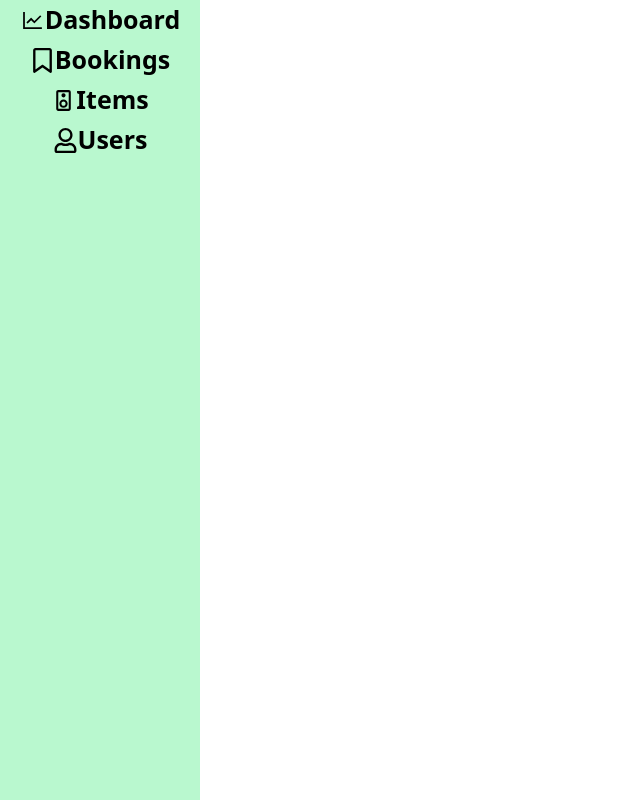
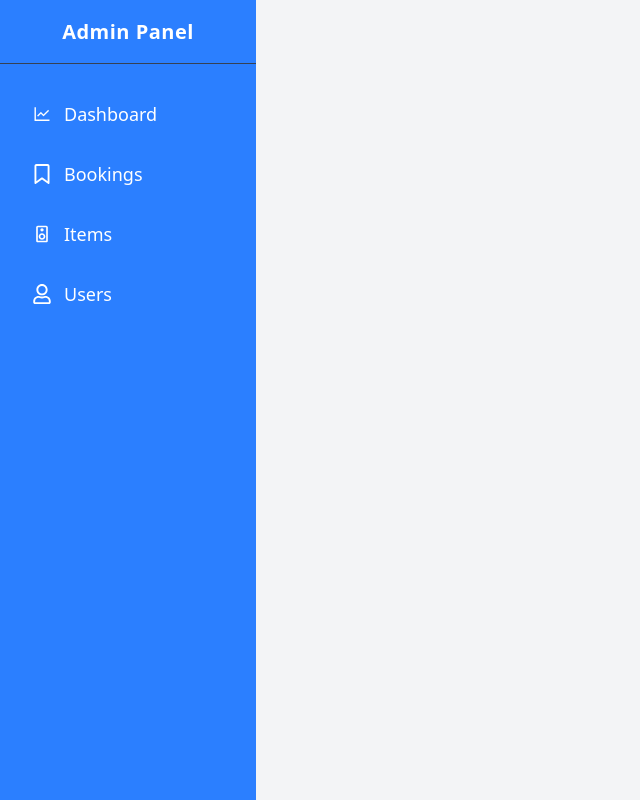
Before and after one commit to Doublezero-00/kv-audio-frontend, a React (Vite) app: page /admin in a window 1280 px wide. Shown: the whole page, without its empty margins (0-640 px from the left). Built offline with nearby package versions, Linux system fonts and the light colour scheme; no server answers.

Commit message:
Updated Admin page

```diff
--- a/src/pages/admin/AdminPage.jsx
+++ b/src/pages/admin/AdminPage.jsx
@@ -2,7 +2,7 @@ import { AiOutlineLineChart } from "react-icons/ai";
 import { FaRegBookmark } from "react-icons/fa6";
 import { MdOutlineSpeaker } from "react-icons/md";
 import { FaRegUser } from "react-icons/fa";
-import { Link, Routes, Route } from "react-router-dom";
+import { Link, Routes, Route, useLocation } from "react-router-dom";
 import AdminItemsPage from "./adminItemsPage";
 import AddItemsPage from "./addItemsPage";
 import UpdateItemsPage from "./updateItemsPage";
@@ -14,6 +14,7 @@ import AdminDashboard from "./adminDashboard";
 
 export default function AdminPage() {
   const [userValidated, setUserValidated] = useState(false);
+  const location = useLocation();
 
   useEffect(() => {
     const token = localStorage.getItem("token");
@@ -26,7 +27,7 @@ export default function AdminPage() {
       })
       .then((res) => {
         const user = res.data;
-        if (user.role != "admin") {
+        if (user.role !== "admin") {
           window.location.href = "/";
         } else {
           setUserValidated(true);
@@ -39,43 +40,66 @@ export default function AdminPage() {
   }, []);
 
   return (
-    <div className="w-full h-screen flex">
-      <div className="w-[200px] h-full bg-green-200">
+    <div className="min-h-screen flex">
+      <div className="w-64 bg-blue-500 text-white flex flex-col shadow-lg">
+        <div className="h-16 flex items-center justify-center text-xl font-bold tracking-wide border-b border-gray-700">
+          Admin Panel
+        </div>
+
+        <nav className="flex-1 px-4 py-6 space-y-2">
           <Link
             to="/admin/dashboard"
-          className="w-full h-[40px] text-[25px] font-bold flex justify-center items-center"
+            className={`flex items-center gap-3 px-4 py-3 rounded-lg transition text-lg font-medium ${
+              location.pathname === "/admin/dashboard"
+                ? "bg-blue-500 text-white"
+                : "hover:bg-white hover:text-white"
+            }`}
           >
-          <AiOutlineLineChart />
+            <AiOutlineLineChart className="text-xl" />
             Dashboard
           </Link>
 
           <Link
             to="/admin/booking"
-          className="w-full h-[40px] text-[25px] font-bold flex justify-center items-center"
+            className={`flex items-center gap-3 px-4 py-3 rounded-lg transition text-lg font-medium ${
+              location.pathname === "/admin/booking"
+                ? "bg-blue-500 text-white"
+                : "hover:bg-blue-500 hover:text-white"
+            }`}
           >
-          <FaRegBookmark />
+            <FaRegBookmark className="text-xl" />
             Bookings
           </Link>
 
           <Link
             to="/admin/items"
-          className="w-full h-[40px] text-[25px] font-bold flex justify-center items-center"
+            className={`flex items-center gap-3 px-4 py-3 rounded-lg transition text-lg font-medium ${
+              location.pathname === "/admin/items"
+                ? "bg-blue-500 text-white"
+                : "hover:bg-blue-500 hover:text-white"
+            }`}
           >
-          <MdOutlineSpeaker />
+            <MdOutlineSpeaker className="text-xl" />
             Items
           </Link>
 
           <Link
             to="/admin/users"
-          className="w-full h-[40px] text-[25px] font-bold flex justify-center items-center"
+            className={`flex items-center gap-3 px-4 py-3 rounded-lg transition text-lg font-medium ${
+              location.pathname === "/admin/users"
+                ? "bg-blue-500 text-white"
+                : "hover:bg-blue-500 hover:text-white"
+            }`}
           >
-          <FaRegUser />
+            <FaRegUser className="text-xl" />
             Users
           </Link>
+        </nav>
       </div>
 
-      <div className="w-[calc(100vw-200px)] h-full">
-        <Routes path="/*">
+      <div className="flex-1 bg-gray-100 overflow-y-auto">
+        <div className="p-6">
+          <Routes>
             <Route path="/booking" element={<AdminBookingPage />} />
             <Route path="/dashboard" element={<AdminDashboard />} />
             <Route path="/items" element={<AdminItemsPage />} />
@@ -85,5 +109,6 @@ export default function AdminPage() {
           </Routes>
         </div>
       </div>
+    </div>
   );
 }
```
Also changed, not shown: supabase.txt (added). Lines whose indentation alone changed are shown as unchanged.
